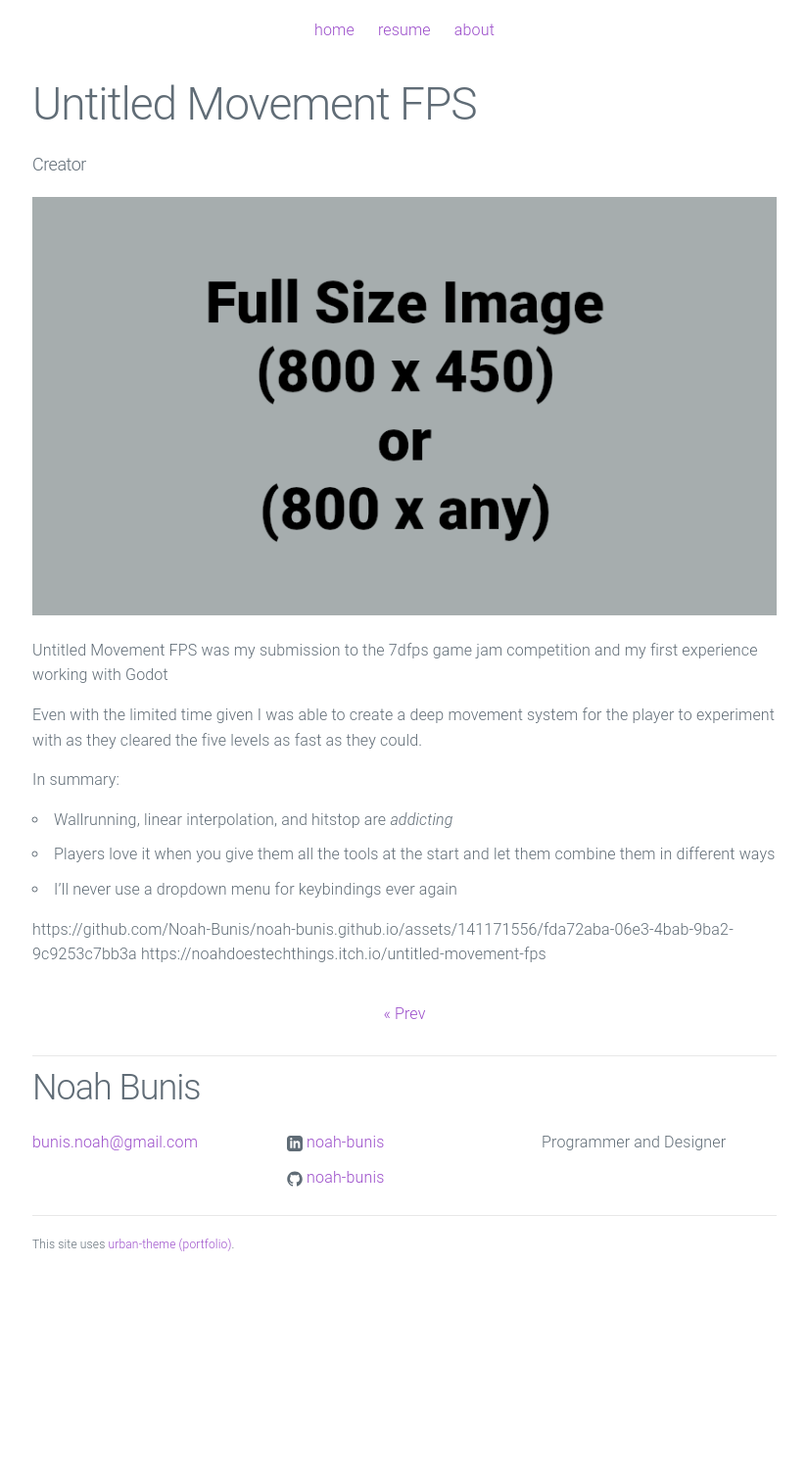
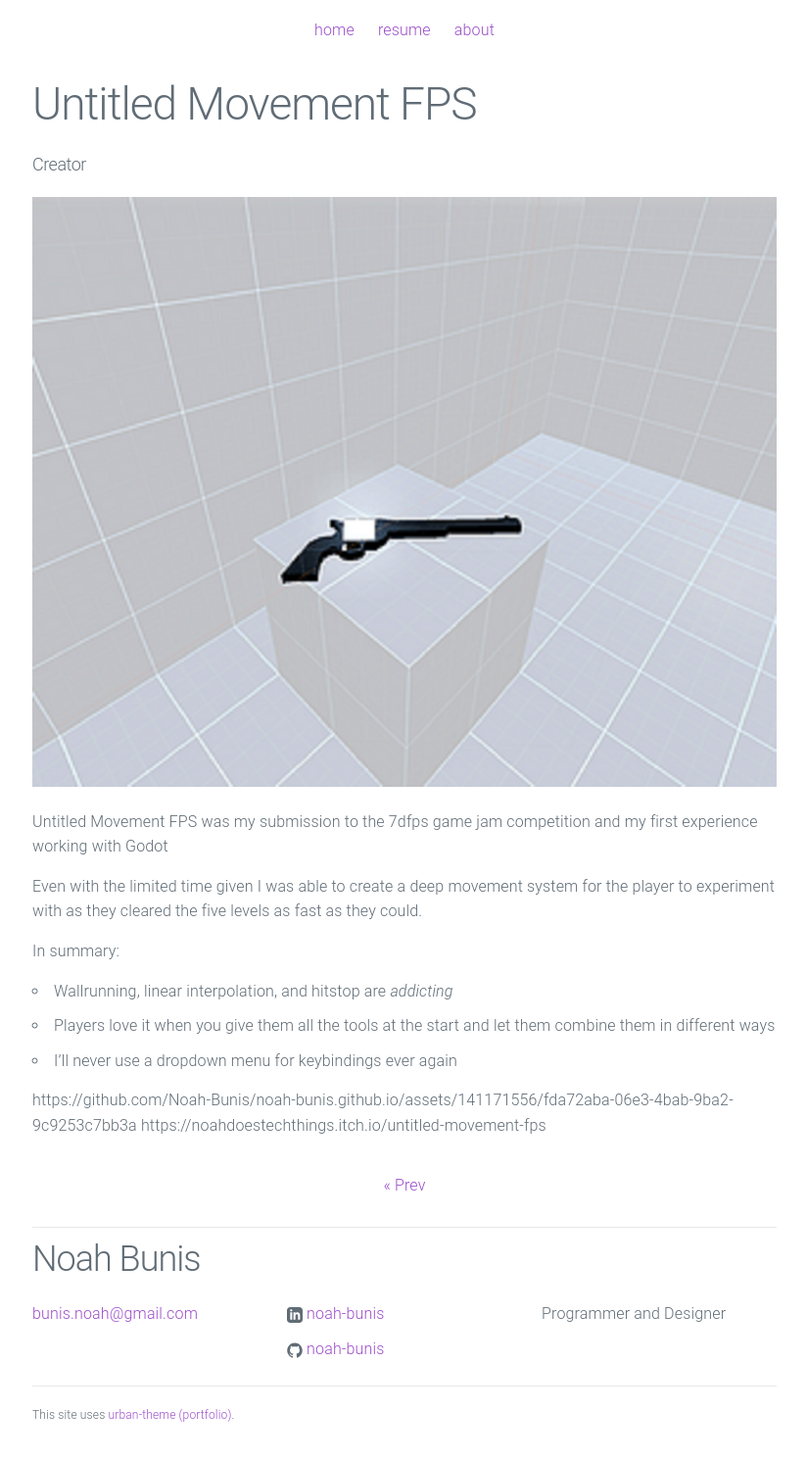
Before and after one commit to Noah-Bunis/noah-bunis.github.io, a Jekyll site: the page built from _posts/2022-12-18-untitled-movement-fps.md, in a window 1280 px wide. Shown: the whole page at 98% size, without its empty margins (227-1051 px from the left). Built offline with Jekyll 4.4.1, drawn with Linux system fonts in a browser that asks for light colours; before the commit the page ends 1315 px from its top, so only the background shows below that.

Commit message:
Update 2022-12-18-untitled-movement-fps.md

```diff
--- a/_posts/2022-12-18-untitled-movement-fps.md
+++ b/_posts/2022-12-18-untitled-movement-fps.md
@@ -5,7 +5,7 @@ summary: "Creator"
 preview: /assets/UMFPS.png
 ---
 
-![Picture 1](/assets/fullsize.png)
+![Picture 1](/assets/UMFPS.png)
 
 Untitled Movement FPS was my submission to the 7dfps game jam competition and my first experience working with Godot
 
```
